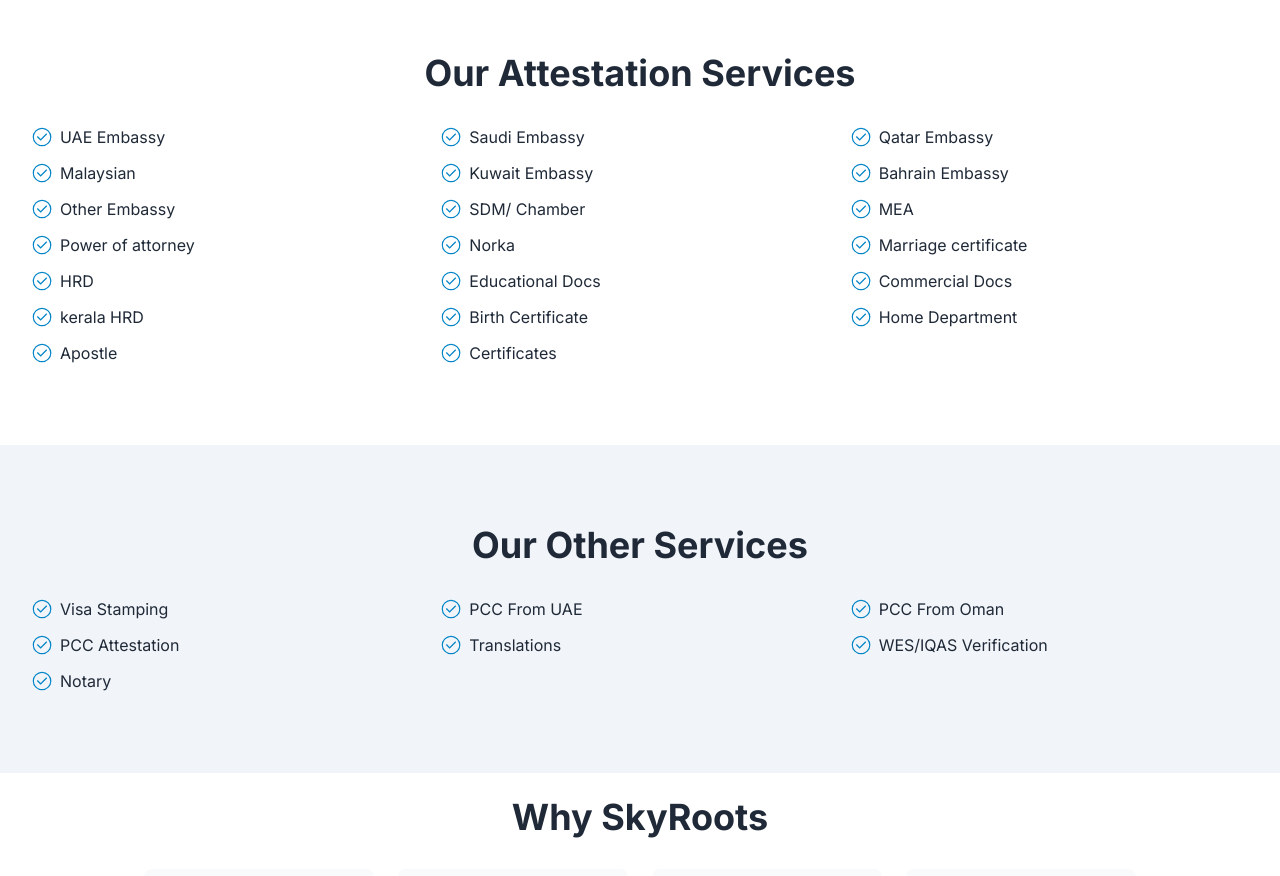
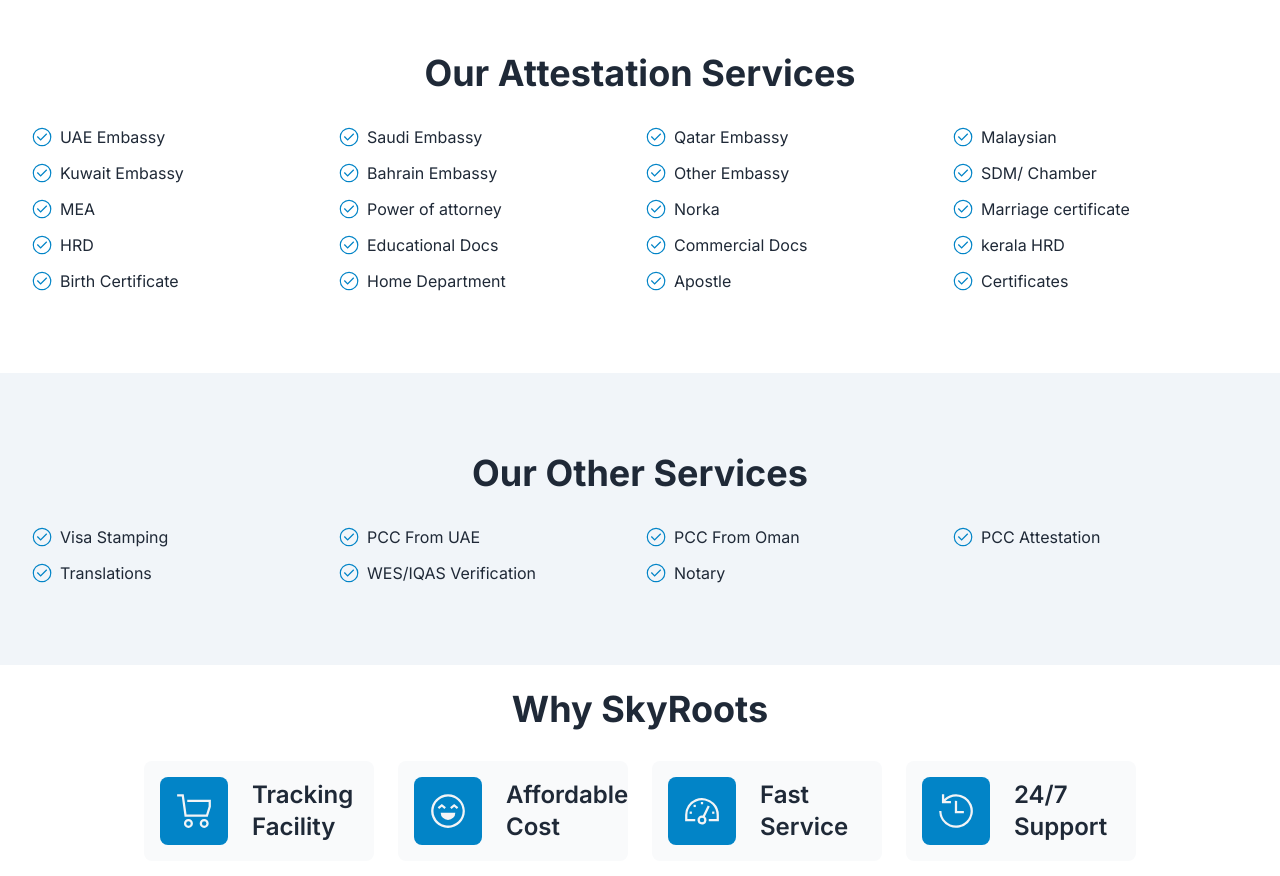
Before and after one commit to ilyasbabu/skyroot-website, a Next.js app: page / in a window 1280 px wide. Shown: the part 1500-2376 px from the top of the page. Built offline with nearby package versions, Linux system fonts and the light colour scheme.

Commit message:
cols list size+=1 - services  list

```diff
--- a/app/page.js
+++ b/app/page.js
@@ -121,7 +121,7 @@
       <section className='w-full bg-slate-0'>
         <div className="px-4 py-16 mx-auto sm:max-w-xl md:max-w-full lg:max-w-screen-xl md:px-24 lg:px-8 lg:py-20 text-gray-800">
           <h2 className="mb-8 text-4xl font-bold leadi text-center">Our Attestation Services</h2>
-          <ul className="grid gap-3 md:grid-cols-2 lg:grid-cols-3">
+          <ul className="grid grid-cols-2 gap-3 md:grid-cols-3 lg:grid-cols-4">
             {
               servicesArr.map((item) => (
                 <li key={item} className="flex items-center space-x-2">
@@ -140,7 +140,7 @@
       <section className='w-full bg-slate-100'>
         <div className="px-4 py-16 mx-auto sm:max-w-xl md:max-w-full lg:max-w-screen-xl md:px-24 lg:px-8 lg:py-20 text-gray-800">
           <h2 className="mb-8 text-4xl font-bold leadi text-center">Our Other Services</h2>
-          <ul className="grid gap-3 md:grid-cols-2 lg:grid-cols-3">
+          <ul className="grid grid-cols-2 gap-3 md:grid-cols-3 lg:grid-cols-4">
             {
               otherServicesArr.map((item) => (
                 <li key={item} className="flex items-center space-x-2">
```
